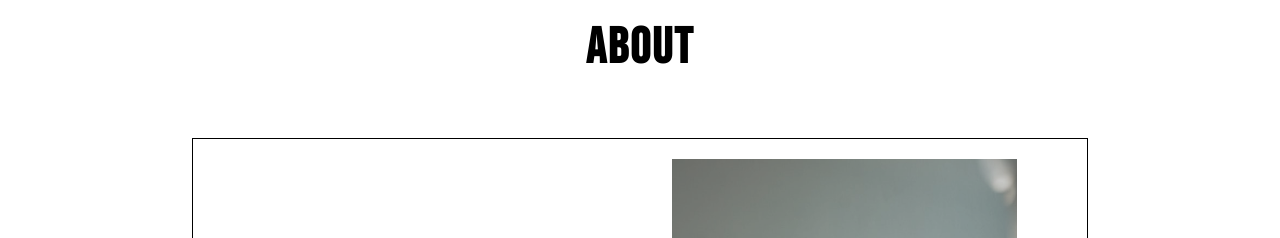
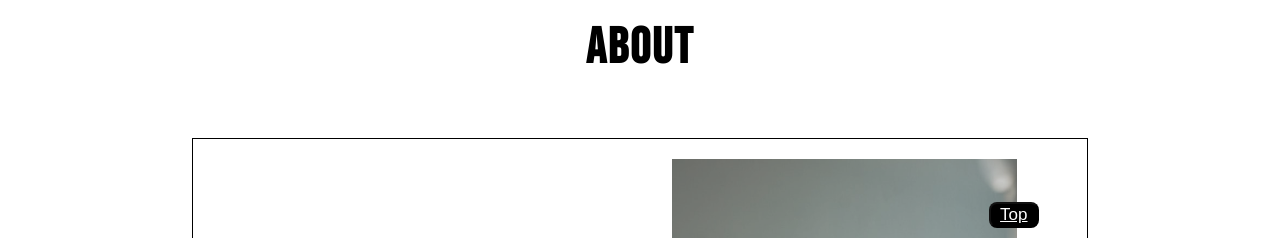
Before and after one commit to nayancool/walkover-new, a plain HTML site: page index.html in a window 1280 px wide. Shown: the part 562-800 px from the top of the page. Drawn offline with nearby package versions, Linux system fonts and the light colour scheme.

Commit message:
added top button

```diff
--- a/index.html
+++ b/index.html
@@ -156,6 +156,7 @@
         </ul>
     </section>
 
+    <button id="myBtn"><a href="#home" style="color: white">Top</a></button>
 
 </body>
 
--- a/style.css
+++ b/style.css
@@ -637,3 +637,24 @@ nav .icon-burger .line {
   font-weight: 300;
   letter-spacing: 1px;
 }
+
+/*Floating Back-To-Top Button*/
+#myBtn {
+  position: fixed;
+  bottom: 10px;
+  float: right;
+  right: 18.5%;
+  left: 77.25%;
+  max-width: 50px;
+  width: 100%;
+  font-size: 17px;
+  border-color: rgba(85, 85, 85, 0.2);
+  background-color: black;
+  padding: 1px;
+  border-radius: 8px;
+
+}
+/*On Hover Color Change*/
+#myBtn:hover {
+  background-color: #7dbbf1;
+}
```
